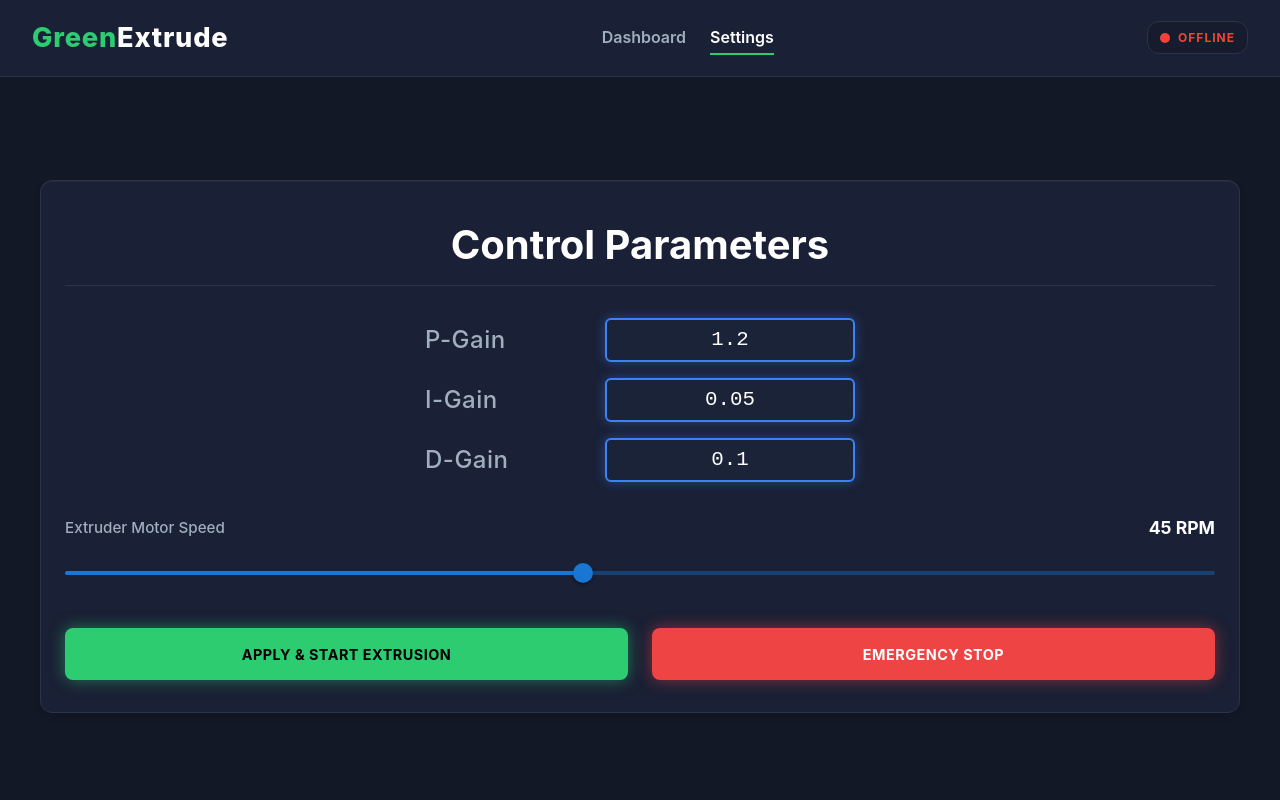
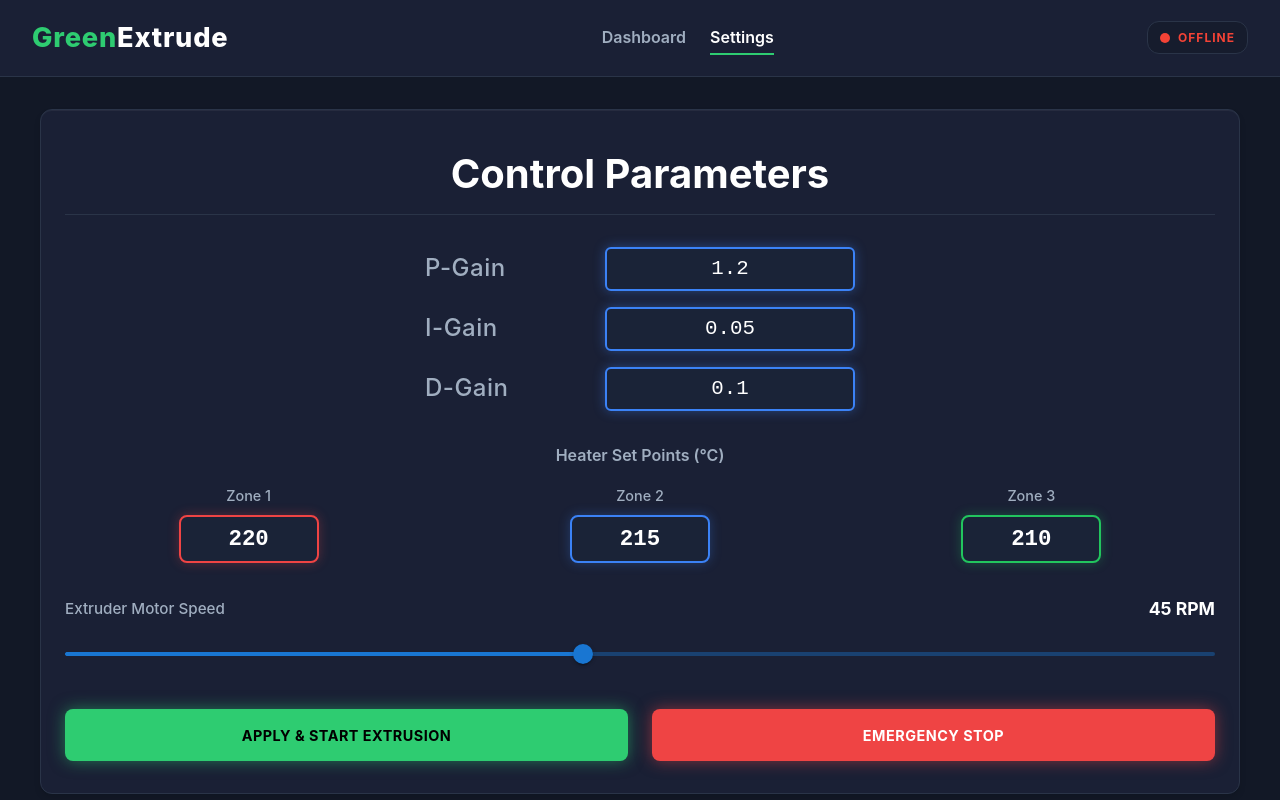
Before and after one commit to bengisusagir/GreenExtrude, a React (Create React App) app in the folder client/: page / in a window 1280 px wide. Both pictures are taken after a click on the link "Settings". Built offline with nearby package versions, Linux system fonts and the light colour scheme; no server answers.

Commit message:
feat(settings): add temperature set points for three zones with input controls and update command handling

```diff
--- a/client/src/pages/Settings.tsx
+++ b/client/src/pages/Settings.tsx
@@ -9,9 +9,31 @@ export default function Settings() {
   const [dGain, setDGain] = useState(0.10);
   const [motorSpeed, setMotorSpeed] = useState(45);
 
+  const [tempZone1, setTempZone1] = useState(220);
+  const [tempZone2, setTempZone2] = useState(215);
+  const [tempZone3, setTempZone3] = useState(210);
+
   const { isConnected, sendCommand } = useTelemetry();
 
   const handleApplyAndStart = () => {
+    sendCommand({
+      type: "SET_TEMPERATURE",
+      zone: 1,
+      value: tempZone1,
+      timestamp: new Date().toISOString(),
+    });
+    sendCommand({
+      type: "SET_TEMPERATURE",
+      zone: 2,
+      value: tempZone2,
+      timestamp: new Date().toISOString(),
+    });
+    sendCommand({
+      type: "SET_TEMPERATURE",
+      zone: 3,
+      value: tempZone3,
+      timestamp: new Date().toISOString(),
+    });
     sendCommand({
       type: "SET_MOTOR_SPEED",
       value: motorSpeed,
@@ -28,6 +50,9 @@ export default function Settings() {
       iGain,
       dGain,
       motorSpeed,
+      tempZone1,
+      tempZone2,
+      tempZone3,
     });
   };
 
@@ -94,6 +119,52 @@ export default function Settings() {
           </div>
         </div>
 
+        {/* ─── Temperature Set Points ─── */}
+        <div className="settings__temp-section">
+          <h2 className="settings__section-title">Heater Set Points (°C)</h2>
+          <div className="settings__temp-grid">
+            <div className="settings__temp-item">
+              <label className="settings__temp-label" htmlFor="temp-zone1">Zone 1</label>
+              <input
+                id="temp-zone1"
+                type="number"
+                className="settings__temp-input settings__temp-input--zone1"
+                value={tempZone1}
+                onChange={(e) => setTempZone1(parseFloat(e.target.value) || 0)}
+                step="5"
+                min="0"
+                max="300"
+              />
+            </div>
+            <div className="settings__temp-item">
+              <label className="settings__temp-label" htmlFor="temp-zone2">Zone 2</label>
+              <input
+                id="temp-zone2"
+                type="number"
+                className="settings__temp-input settings__temp-input--zone2"
+                value={tempZone2}
+                onChange={(e) => setTempZone2(parseFloat(e.target.value) || 0)}
+                step="5"
+                min="0"
+                max="300"
+              />
+            </div>
+            <div className="settings__temp-item">
+              <label className="settings__temp-label" htmlFor="temp-zone3">Zone 3</label>
+              <input
+                id="temp-zone3"
+                type="number"
+                className="settings__temp-input settings__temp-input--zone3"
+                value={tempZone3}
+                onChange={(e) => setTempZone3(parseFloat(e.target.value) || 0)}
+                step="5"
+                min="0"
+                max="300"
+              />
+            </div>
+          </div>
+        </div>
+
         <div className="settings__motor-section">
           <div className="settings__motor-header">
             <span className="settings__motor-label">Extruder Motor Speed</span>
--- a/client/src/pages/styles/Settings.sass
+++ b/client/src/pages/styles/Settings.sass
@@ -86,6 +86,80 @@
 
     &:focus
       box-shadow: 0 0 20px rgba(59, 130, 246, 0.8), inset 0 0 8px rgba(59, 130, 246, 0.2)
+
+  // Temperature Set Points Section
+  &__temp-section
+    display: flex
+    flex-direction: column
+    gap: $spacing-md
+
+  &__section-title
+    font-size: 1rem
+    color: $color-text-secondary
+    font-weight: 600
+    text-align: center
+    margin: 0
+
+  &__temp-grid
+    display: grid
+    grid-template-columns: 1fr 1fr 1fr
+    gap: $spacing-lg
+
+    @media (max-width: $breakpoint-md)
+      grid-template-columns: 1fr
+      gap: $spacing-md
+
+  &__temp-item
+    display: flex
+    flex-direction: column
+    align-items: center
+    gap: $spacing-sm
+
+  &__temp-label
+    font-size: 0.9rem
+    color: $color-text-secondary
+    font-weight: 500
+
+  &__temp-input
+    width: 140px
+    height: 48px
+    border: 2px solid $color-border
+    border-radius: $border-radius
+    background: lighten($color-bg, 5%)
+    color: $color-text
+    text-align: center
+    font-size: 1.4rem
+    font-weight: 700
+    font-family: $font-mono
+    outline: none
+    transition: all $transition-fast ease
+
+    &::-webkit-outer-spin-button,
+    &::-webkit-inner-spin-button
+      -webkit-appearance: none
+      margin: 0
+
+    // Per-zone accent colors
+    &--zone1
+      border-color: #EF4444
+      box-shadow: 0 0 12px rgba(239, 68, 68, 0.3)
+      &:focus
+        box-shadow: 0 0 20px rgba(239, 68, 68, 0.6)
+
+    &--zone2
+      border-color: #3B82F6
+      box-shadow: 0 0 12px rgba(59, 130, 246, 0.3)
+      &:focus
+        box-shadow: 0 0 20px rgba(59, 130, 246, 0.6)
+
+    &--zone3
+      border-color: #22C55E
+      box-shadow: 0 0 12px rgba(34, 197, 94, 0.3)
+      &:focus
+        box-shadow: 0 0 20px rgba(34, 197, 94, 0.6)
+
+    &:hover
+      filter: brightness(1.2)
 
   // Motor Speed Slider Section
   &__motor-section
```
Also changed, not shown: 1 other file (tests, documents, lock files or other folders).
